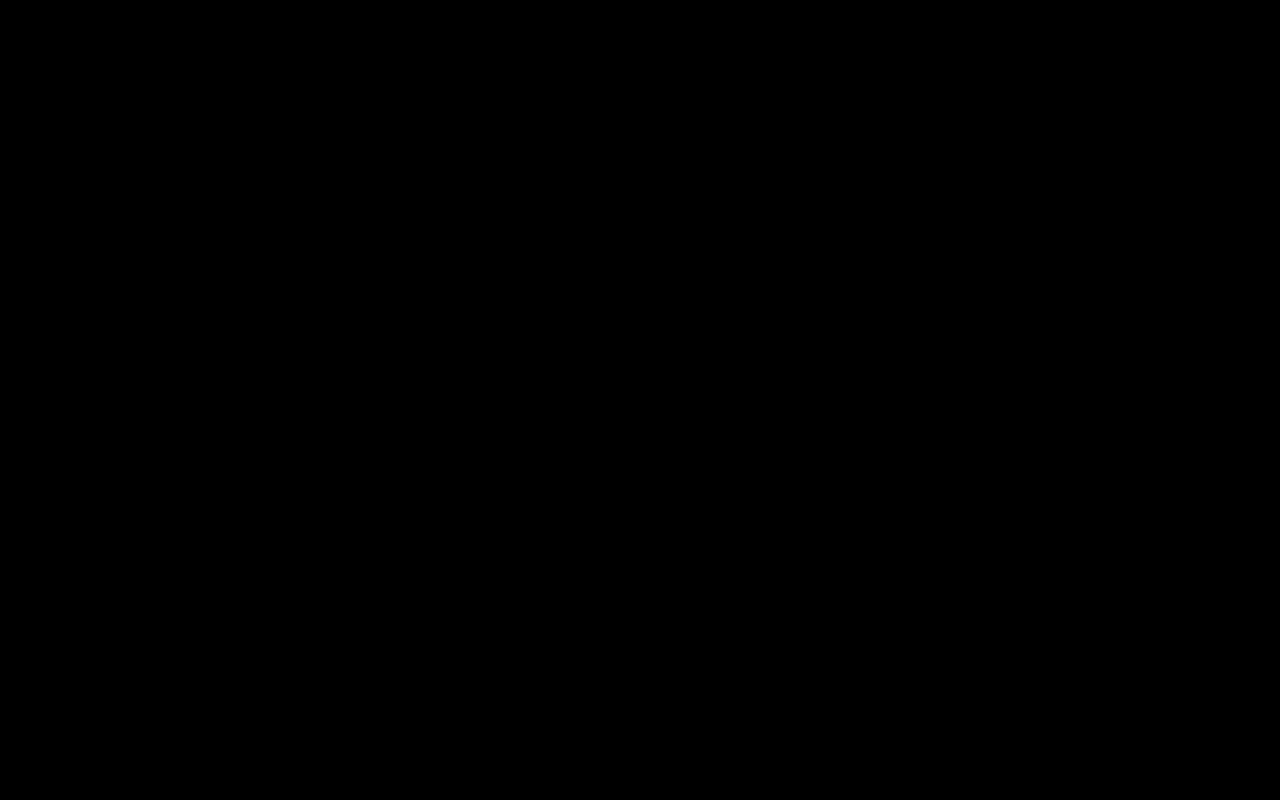
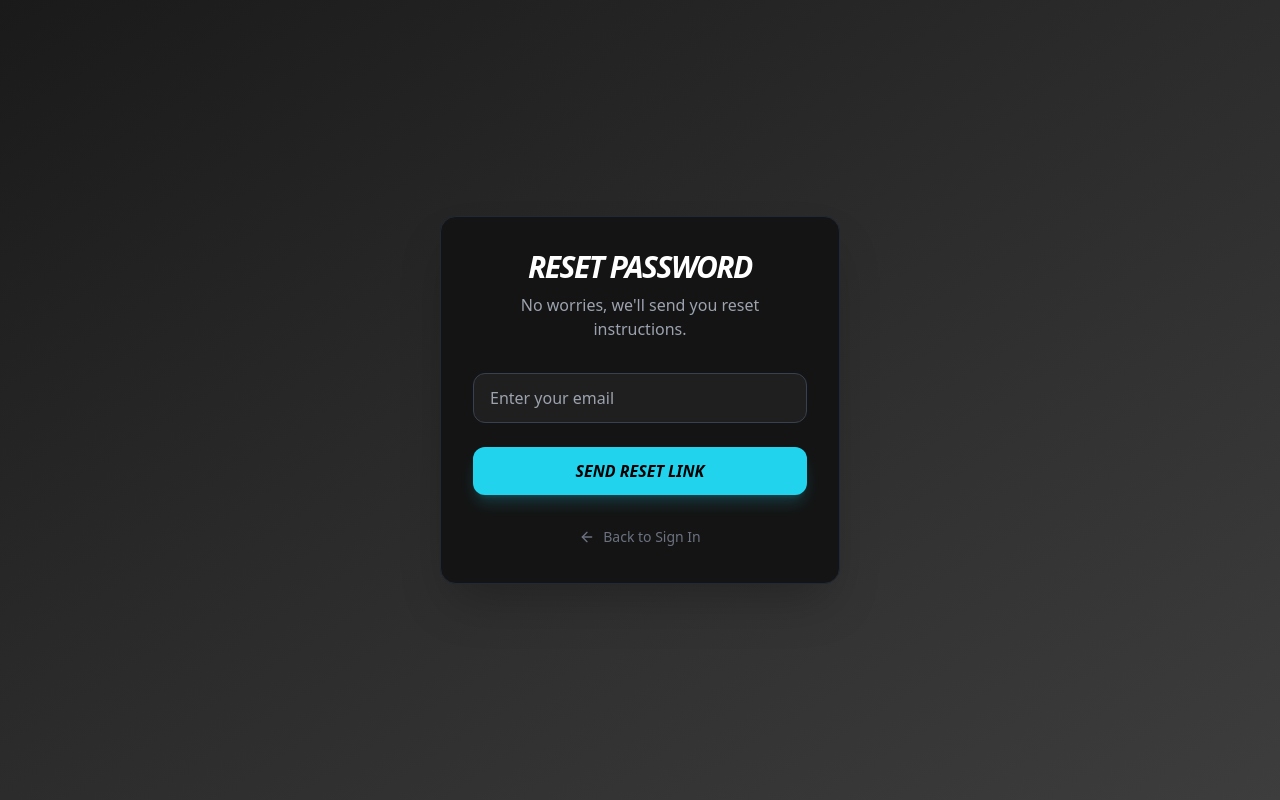
Before and after one commit to AnanyaDahal/FYP_AnanyaDahal_2408840, a React (Create React App) app in the folder frontend/: page /forgot-password in a window 1280 px wide. Before the commit this address had no page. Built offline with nearby package versions, Linux system fonts and the light colour scheme; the HTML template or start-up script is replaced by a standard one.

Commit message:
up to date changes

```diff
--- a/frontend/src/App.js
+++ b/frontend/src/App.js
@@ -5,17 +5,19 @@ import History from "./pages/History";
 import Report from "./pages/Report";
 import Login from "./pages/login";
 import Signup from "./pages/signup";
+import ForgotPassword from "./pages/forgotpassword";
 
 function App() {
   return (
     <Router>
       <Routes>
-        {/* Public routes */}
+
         <Route path="/" element={<Navigate to="/login" />} />
         <Route path="/login" element={<Login />} />
         <Route path="/signup" element={<Signup />} />
+        <Route path="/forgot-password" element={<ForgotPassword />} />
 
-        {/* Layout routes */}
+
         <Route element={<Layout />}>
           <Route path="/dashboard" element={<Dashboard />} />
           <Route path="/history" element={<History />} />
--- /dev/null
+++ b/frontend/src/components/ProtectedRoute.jsx
@@ -0,0 +1,15 @@
+import { Navigate } from "react-router-dom";
+
+export const ProtectedRoute = ({ children, adminOnly = false }) => {
+  const user = JSON.parse(localStorage.getItem("user"));
+
+  if (!user) {
+    return <Navigate to="/login" />;
+  }
+
+  if (adminOnly && user.role !== "admin") {
+    return <Navigate to="/dashboard" />; // Send unauthorized users to their dashboard
+  }
+
+  return children;
+};
--- /dev/null
+++ b/frontend/src/pages/forgotpassword.jsx
@@ -0,0 +1,98 @@
+import React, { useState } from "react";
+import { Link } from "react-router-dom";
+import { ArrowLeft, Mail } from "lucide-react";
+
+const ForgotPassword = () => {
+  const [email, setEmail] = useState("");
+  const [message, setMessage] = useState("");
+  const [error, setError] = useState("");
+  const [loading, setLoading] = useState(false);
+
+  const handleSubmit = async (e) => {
+    e.preventDefault();
+    setError("");
+    setMessage("");
+    setLoading(true);
+
+    try {
+      const response = await fetch("http://localhost:5000/api/forgot-password", {
+        method: "POST",
+        headers: { "Content-Type": "application/json" },
+        body: JSON.stringify({ email }),
+      });
+
+      const data = await response.json();
+
+      if (response.ok) {
+        setMessage("Reset link sent! Please check your email inbox.");
+        setEmail(""); // Clear the input on success
+      } else {
+        setError(data.message || "Something went wrong. Please try again.");
+      }
+    } catch (err) {
+      setError("Cannot connect to server. Is the backend running?");
+    } finally {
+      setLoading(false);
+    }
+  };
+
+  return (
+    <div className="min-h-screen flex items-center justify-center bg-gradient-to-br from-[#1a1a1a] via-[#2c2c2c] to-[#3d3d3d] px-4">
+      <div className="w-full max-w-[400px] bg-[#141414] p-8 rounded-2xl shadow-2xl border border-gray-800">
+
+        {/* Header */}
+        <header className="mb-8 text-center">
+          <h2 className="text-white text-3xl font-bold italic tracking-tighter uppercase">Reset Password</h2>
+          <p className="text-gray-400 mt-2">No worries, we'll send you reset instructions.</p>
+        </header>
+
+        {/* Success/Error Alerts */}
+        {error && (
+          <div className="bg-red-500/10 border border-red-500 text-red-500 text-xs p-3 rounded-lg mb-6 text-center">
+            {error}
+          </div>
+        )}
+        {message && (
+          <div className="bg-cyan-500/10 border border-cyan-500 text-cyan-400 text-xs p-3 rounded-lg mb-6 text-center">
+            {message}
+          </div>
+        )}
+
+        {/* Form */}
+        <form onSubmit={handleSubmit} className="space-y-6">
+          <div className="relative">
+            <input
+              type="email"
+              placeholder="Enter your email"
+              value={email}
+              onChange={(e) => setEmail(e.target.value)}
+              className="w-full px-4 py-3 rounded-xl bg-[#1f1f1f] border border-gray-700 text-white outline-none focus:ring-2 focus:ring-cyan-400"
+              required
+            />
+          </div>
+
+          <button
+            type="submit"
+            disabled={loading}
+            className="w-full py-3 rounded-xl bg-cyan-400 text-black font-black uppercase italic hover:bg-cyan-300 transition-all active:scale-95 shadow-lg shadow-cyan-400/20"
+          >
+            {loading ? "Sending link..." : "Send Reset Link"}
+          </button>
+        </form>
+
+        {/* Back to Login */}
+        <div className="mt-8 text-center">
+          <Link
+            to="/"
+            className="inline-flex items-center gap-2 text-sm text-gray-500 hover:text-cyan-400 transition-colors"
+          >
+            <ArrowLeft size={16} />
+            Back to Sign In
+          </Link>
+        </div>
+      </div>
+    </div>
+  );
+};
+
+export default ForgotPassword;
--- a/frontend/src/pages/login.jsx
+++ b/frontend/src/pages/login.jsx
@@ -1,6 +1,6 @@
 import React, { useState } from "react";
 import { Link, useNavigate } from "react-router-dom";
-import { Eye, EyeOff } from "lucide-react";
+import { Eye, EyeOff, Lock, Mail } from "lucide-react";
 
 const Login = () => {
   const navigate = useNavigate();
@@ -28,8 +28,11 @@ const Login = () => {
       const data = await response.json();
 
       if (response.ok) {
-        // Store user data/token if needed
+        // Store user data/token for session management
         localStorage.setItem("user", JSON.stringify(data.user));
+        localStorage.setItem("token", data.token); // Common practice to store JWT
+
+        // Redirect to dashboard
         navigate("/dashboard");
       } else {
         setError(data.message || "Login failed. Please check your credentials.");
@@ -45,27 +48,34 @@ const Login = () => {
     <div className="min-h-screen flex items-center justify-center bg-gradient-to-br from-[#1a1a1a] via-[#2c2c2c] to-[#3d3d3d] px-4">
       <div className="w-full max-w-[400px] bg-[#141414] p-8 rounded-2xl shadow-2xl border border-gray-800">
 
+        {/* Header Section */}
         <header className="mb-8 text-center">
-          <h2 className="text-white text-3xl font-bold italic tracking-tighter uppercase">Welcome Back</h2>
+          <h2 className="text-white text-3xl font-bold italic tracking-tighter uppercase">
+            Welcome Back
+          </h2>
           <p className="text-gray-400 mt-2">Enter your credentials to access your account</p>
         </header>
 
+        {/* Error Message Display */}
         {error && (
           <div className="bg-red-500/10 border border-red-500 text-red-500 text-xs p-3 rounded-lg mb-6 text-center">
             {error}
           </div>
         )}
 
+        {/* Login Form */}
         <form onSubmit={handleLogin} className="space-y-4">
+          <div className="relative">
             <input
               type="email"
               name="email"
               placeholder="Email address"
               value={formData.email}
               onChange={handleChange}
-            className="w-full px-4 py-3 rounded-xl bg-[#1f1f1f] border border-gray-700 text-white outline-none focus:ring-2 focus:ring-cyan-400"
+              className="w-full px-4 py-3 rounded-xl bg-[#1f1f1f] border border-gray-700 text-white outline-none focus:ring-2 focus:ring-cyan-400 transition-all"
               required
             />
+          </div>
 
           <div className="relative">
             <input
@@ -74,36 +84,40 @@ const Login = () => {
               placeholder="Password"
               value={formData.password}
               onChange={handleChange}
-              className="w-full px-4 py-3 rounded-xl bg-[#1f1f1f] border border-gray-700 text-white outline-none focus:ring-2 focus:ring-cyan-400 pr-12"
+              className="w-full px-4 py-3 rounded-xl bg-[#1f1f1f] border border-gray-700 text-white outline-none focus:ring-2 focus:ring-cyan-400 pr-12 transition-all"
               required
             />
+            {/* Password Visibility Toggle */}
             <button
               type="button"
               onClick={() => setShowPassword(!showPassword)}
-              className="absolute right-3 top-3.5 text-gray-500 hover:text-cyan-400"
+              className="absolute right-3 top-3.5 text-gray-500 hover:text-cyan-400 transition-colors"
             >
               {showPassword ? <Eye size={18} /> : <EyeOff size={18} />}
             </button>
           </div>
 
+          {/* Forgot Password Link */}
           <div className="flex justify-end">
             <Link
               to="/forgot-password"
-              className="text-xs text-cyan-400 hover:text-cyan-300 transition-colors"
+              className="text-xs text-cyan-400 hover:text-cyan-300 transition-colors font-medium"
             >
               Forgot Password?
             </Link>
           </div>
 
+          {/* Submit Button */}
           <button
             type="submit"
             disabled={loading}
-            className="w-full py-3 rounded-xl bg-cyan-400 text-black font-black uppercase italic hover:bg-cyan-300 transition-all active:scale-95 shadow-lg shadow-cyan-400/20"
+            className="w-full py-3 rounded-xl bg-cyan-400 text-black font-black uppercase italic hover:bg-cyan-300 transition-all active:scale-95 shadow-lg shadow-cyan-400/20 disabled:opacity-50 disabled:cursor-not-allowed"
           >
             {loading ? "Authenticating..." : "Sign In"}
           </button>
         </form>
 
+        {/* Signup Link */}
         <p className="mt-8 text-center text-sm text-gray-500">
           Don't have an account?{" "}
           <Link to="/signup" className="text-cyan-400 hover:underline font-bold">
```
Also changed, not shown: 2 other files (tests, documents, lock files or other folders). Lines whose indentation alone changed are shown as unchanged.
